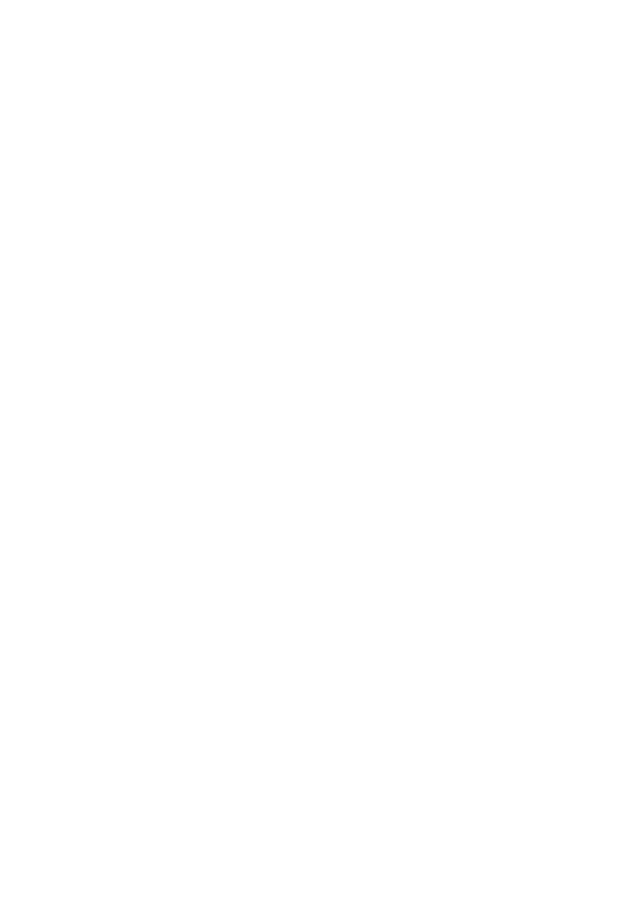
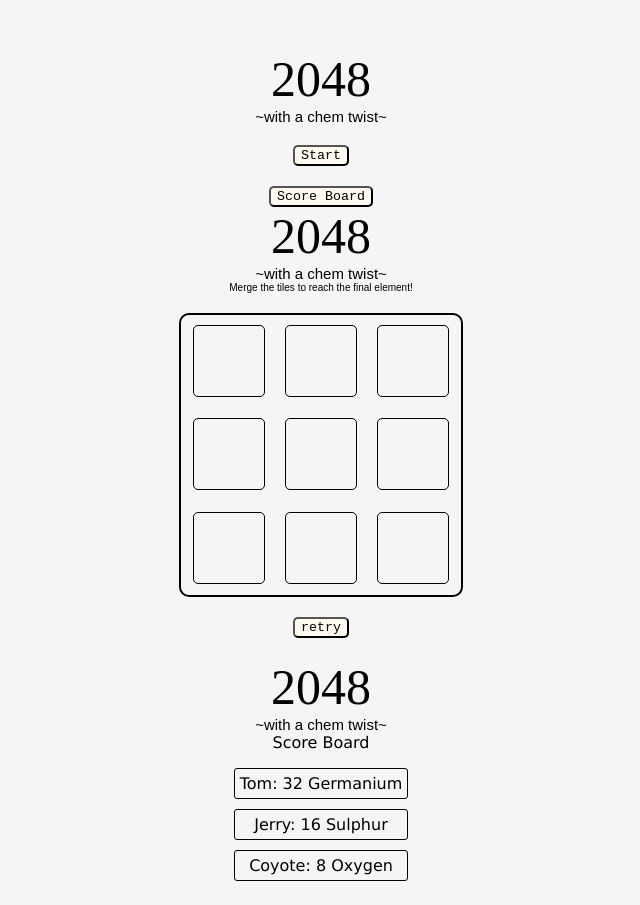
Before and after one commit to Daya-goh/2048-chem, a website built with Vite: page index.html in a window 1280 px wide. Shown: the whole page, without its empty margins (319-959 px from the left). Before the commit the page ends 800 px from the top, so only its background shows below. Built offline with nearby package versions, Linux system fonts and the light colour scheme.

Commit message:
html set-up complete

```diff
--- a/app.js
+++ b/app.js
@@ -1,3 +1,26 @@
 import $ from "jquery";
 console.log($);
 import "./main.css";
+/* -------------------------------------------------------------------------- */
+
+/* ------------------------------ game content ------------------------------ */
+const game = {
+  page: ".start-page",
+};
+
+/* ------------------------------- game logic ------------------------------- */
+// const render = () => {
+//   $(".game").hide();
+//   $(".score-page").hide();
+//   $(page.game).show();
+// };
+
+/* ----------------------------- page transition ---------------------------- */
+
+// const pageTransition = () => {
+//   $(".start-button").on("click", () => {
+//     game.page = ".game";
+//     render();
+//   });
+// };
+// pageTransition();
--- a/index.html
+++ b/index.html
@@ -13,5 +13,74 @@
     <script type="module" src="/app.js"></script>
     <title>2048</title>
   </head>
-  <body></body>
+  <body>
+    <!-- start page  -->
+    <div class="start-page">
+      <div class="title">
+        <div class="title-name">2048</div>
+        <div class="title-description">~with a chem twist~</div>
+      </div>
+      <div class="buttons-start">
+        <button class="start-button">Start</button>
+      </div>
+      <div class="score-board">
+        <button>Score Board</button>
+      </div>
+    </div>
+
+    <!-- game board page -->
+    <div class="game">
+
+      <div class="game-board">
+        <div class="title">
+          <div class="title-name">2048</div>
+          <div class="title-description">~with a chem twist~</div>
+          <div class="game-description">
+            Merge the tiles to reach the final element!
+          </div>
+        </div>
+
+        <div class="grid-container">
+          <div class="grid-row">
+            <div class="grid-cell"></div>
+            <div class="grid-cell"></div>
+            <div class="grid-cell"></div>
+          </div>
+
+          <div class="grid-row">
+            <div class="grid-cell"></div>
+            <div class="grid-cell"></div>
+            <div class="grid-cell"></div>
+          </div>
+
+          <div class="grid-row">
+            <div class="grid-cell"></div>
+            <div class="grid-cell"></div>
+            <div class="grid-cell"></div>
+          </div>
+        </div>
+        <div class="retry">
+          <button>retry</button>
+        </div>
+      </div>
+    </div>
+      <!-- score board -->
+      <div class="score-page">
+        <div class="title">
+          <div class="title-name">2048</div>
+          <div class="title-description">~with a chem twist~</div>
+        </div>
+
+        <div class="score-board">
+          <div class="score-title">Score Board</div>
+          <div class="winners">
+            <ul>
+              <li>Tom: 32 Germanium</li>
+              <li>Jerry: 16 Sulphur</li>
+              <li>Coyote: 8 Oxygen</li>
+            </ul>
+          </div>
+        </div>
+      </div>
+  </body>
 </html>
--- a/main.css
+++ b/main.css
@@ -0,0 +1,99 @@
+body {
+  background-color:whitesmoke;
+}
+
+/* welcome page styling */
+
+.start-page {
+  display: flex;
+  flex-direction: column;
+  align-items: center;
+  margin-top: 50px;
+}
+.title {
+  display: flex;
+  flex-direction: column;
+  align-items: center;
+}
+.title-name {
+  font-size: 50px;
+}
+.title-description {
+  font-size: 15px;
+  font-family: fantasy;
+}
+.buttons-start{
+    padding: 20px;
+}
+
+button {
+  font-family: monospace;
+  background-color: floralwhite;
+  border-radius: 5px;
+  border-color: black;
+}
+
+/* game board page */
+
+.game {
+  display: flex;
+  flex-direction: column;
+  align-items: center;
+}
+.game-description {
+  font-size: 10px;
+  font-family: fantasy;
+}
+.game-board{
+    display: flex;
+    flex-direction: column;
+    align-items: center;
+    margin-bottom: 20px;
+}
+.grid-container {
+  display: flex;
+  flex-wrap: wrap;
+  height: 280px;
+  width: 280px;
+  border: 2px solid black;
+  border-radius: 10px;
+  justify-content: center;
+  margin: 20px;
+}
+.grid-row {
+  display: flex;
+  flex-direction: row;
+}
+.grid-cell {
+  height: 70px;
+  width: 70px;
+  border: 1px solid black;
+  border-radius: 5px;
+  margin: 10px;
+}
+
+/* score page styling */
+.score-page {
+  display: flex;
+  flex-direction: column;
+  align-items: center;
+}
+
+.score-board {
+  display: flex;
+  flex-direction: column;
+  align-items: center;
+  font-family:'Lucida Sans', 'Lucida Sans Regular', 'Lucida Grande', 'Lucida Sans Unicode', Geneva, Verdana, sans-serif;
+}
+ul {
+  list-style-type: none;
+  text-align: center;
+  padding: 0px;
+}
+
+li{
+    border: 1px solid black;
+    border-radius: 3px;
+    padding: 5px;
+    margin: 10px;
+}
```
